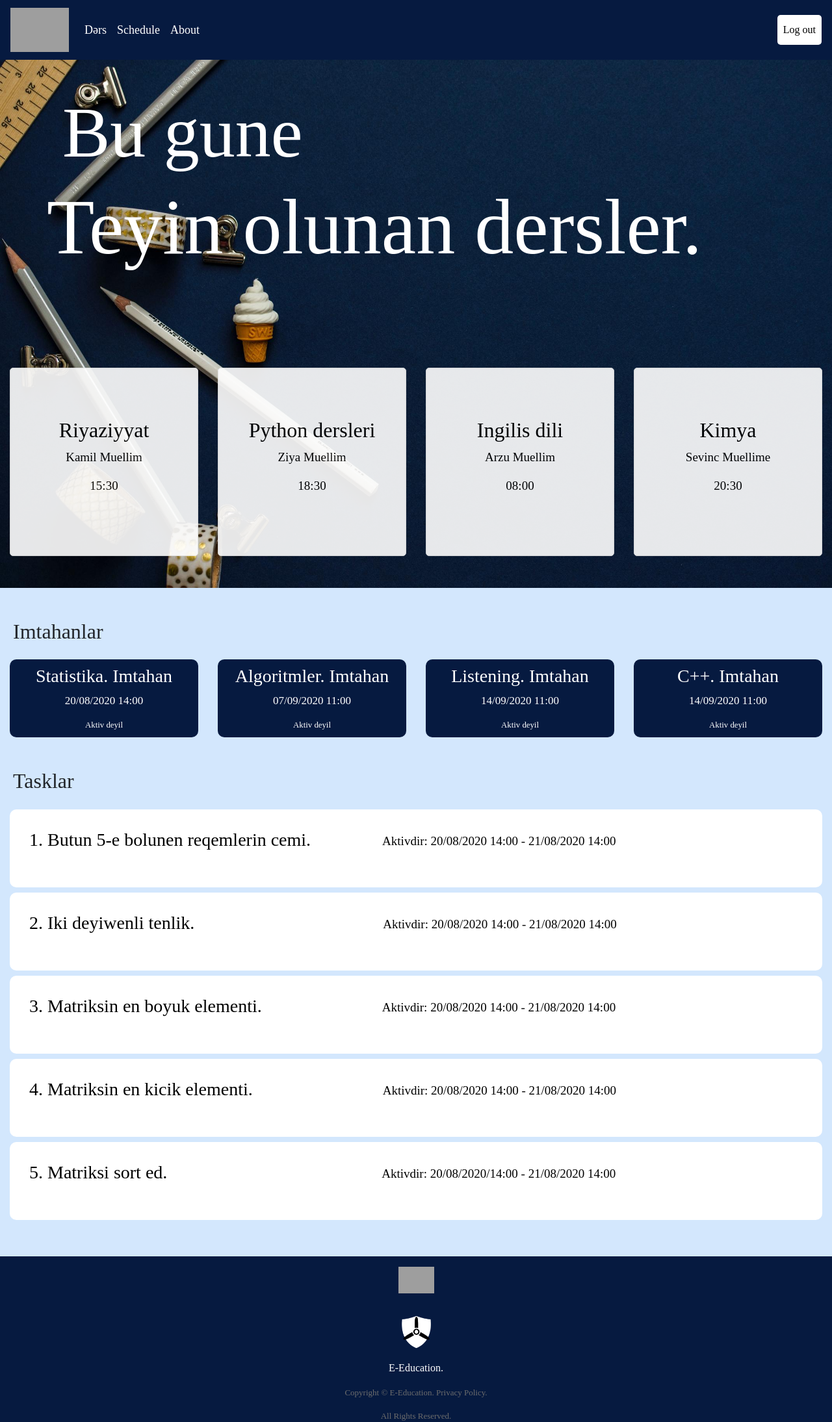
After one commit to muradddd/EduHack, a Python web app: template eduhack/templates/core/student.html in a window 1280 px wide. The commit adds this page. Shown: the whole page at 65% size. Run offline with Jinja, Linux system fonts and the light colour scheme; the template is opened without the code that fills it, so the values that code supplies are empty; some libraries are stand-ins or nearby versions; some web fonts are replaced; grey boxes are pictures that could not be loaded.

Commit message:
student & call

```diff
--- a/eduhack/auth/forms.py
+++ b/eduhack/auth/forms.py
@@ -8,7 +8,7 @@ from eduhack import db
 
 class LogInForm(FlaskForm):
     email = StringField('E-poçt', validators=[Length(5, 40), DataRequired()])
-    password = PasswordField('Şifrə', validators=[Length(min=8, max=40), DataRequired()])
+    password = PasswordField('Şifrə', validators=[Length(min=8, max=40)])
 
 
 class RegisterForm(FlaskForm):
--- a/eduhack/static/css/index.css
+++ b/eduhack/static/css/index.css
@@ -1,15 +1,18 @@
 body {
-    background-image: url(cover.png);
+    background-image: url(../images/cover.png);
     font-family: 'EB Garamond', serif;
 }
+
 .header {
     color: white;
     font-size: 120px;
 }
+
 .header-part-two {
     color: white;
     font-size: 130px;
 }
+
 .enter-button {
     width: 200px;
     height: 70px;
@@ -24,6 +27,7 @@ body {
     transition-delay: 0s;
     transition: transform .5s ease;
 }
+
 .enter-button:hover {
     opacity: 1;
     transform: scale(1.03);
--- /dev/null
+++ b/eduhack/static/css/student.css
@@ -0,0 +1,185 @@
+html {
+    scroll-behavior: smooth;
+}
+
+body {
+    font-family: 'EB Garamond', serif;
+    background-color: #d3e7fd;
+}
+
+.navbar {
+    background-color: #061A40 !important;
+    position: fixed;
+    width: 100%;
+    height: 92px;
+    z-index: 1;
+    top: 0;
+}
+
+.sticky {
+    position: fixed;
+    top: 0;
+    width: 100%;
+}
+
+.sticky+.content {
+    padding-top: 60px;
+}
+
+.nav-link {
+    color: white !important;
+}
+
+.subscribe-btn {
+    color: black !important;
+    background-color: white;
+    border-radius: 5px;
+    padding: 10px;
+}
+
+.logo {
+    width: 90px;
+}
+
+.header-container {
+    height: 815px;
+    background-image: url(../images/cover.png);
+}
+
+.header {
+    color: white;
+    font-size: 110px;
+}
+
+.header-part-two {
+    color: white;
+    font-size: 120px;
+}
+
+.programs-card {
+    color: black;
+    background-color: white;
+    border: 1px solid #E6E6E6;
+    border-radius: 5px;
+    height: 290px;
+    display: flex;
+    flex-direction: column;
+    justify-content: center;
+    opacity: 0.9;
+    transition: opacity 0.2s ease-in;
+    transition-property: opacity;
+    transition-duration: 0.2s;
+    transition-timing-function: ease-in;
+    transition-delay: 0s;
+    transition: transform .5s ease;
+}
+
+.programs-card-two {
+    color: white;
+    background-color: #061A40;
+    border-radius: 10px;
+    height: 120px;
+    display: flex;
+    flex-direction: column;
+    justify-content: center;
+    opacity: 1;
+    transition: opacity 0.2s ease-in;
+    transition-property: opacity;
+    transition-duration: 0.2s;
+    transition-timing-function: ease-in;
+    transition-delay: 0s;
+    transition: transform .5s ease;
+}
+
+.programs-card-three {
+    color: black;
+    background-color: white;
+    border: transparent;
+    border-radius: 10px;
+    height: 120px;
+    display: -webkit-box;
+    flex-direction: column;
+    justify-content: center;
+    opacity: 1;
+    transition: opacity 0.2s ease-in;
+    transition-property: opacity;
+    transition-duration: 0.2s;
+    transition-timing-function: ease-in;
+    transition-delay: 0s;
+    transition: transform .5s ease;
+}
+
+.programs-card:hover {
+    opacity: 1;
+    transform: scale(1.03);
+}
+
+.programs-card-two:hover {
+    opacity: 1;
+    transform: scale(1.03);
+}
+
+.programs-header {
+    margin-left: 20px;
+}
+
+.time {
+    font-size: 19px;
+}
+
+.t-time {
+    font-size: 17px;
+}
+
+.task-time {
+    padding-top: 35px;
+    font-size: 19px;
+}
+
+.task-names {
+    padding: 30px;
+}
+
+#s {
+    margin-left: 80px;
+}
+
+#ss {
+    margin-left: 260px;
+}
+
+#sss {
+    margin-left: 155px;
+}
+
+#ssss {
+    margin-left: 170px;
+}
+
+#sssss {
+    margin-left: 300px;
+}
+
+.final-container {
+    background-color: #061A40;
+    /* border-bottom: 1px solid #E6E6E6 !important; */
+}
+
+.footer-logo {
+    width: 55px;
+}
+
+.footer-header {
+    color: white;
+}
+
+.copyright {
+    color: rgb(108, 108, 108);
+    font-size: 13px;
+}
+
+.copyright-two {
+    color: rgb(108, 108, 108);
+    font-size: 13px;
+    margin-bottom: 0;
+}
--- a/eduhack/templates/auth/login.html
+++ b/eduhack/templates/auth/login.html
@@ -24,7 +24,9 @@
             <form action="" method="post">
                 {{form.csrf_token}}
                 <div class="form-group">
-                    {{form.email.label}}
+                    <!-- {{form.email.label}}
+                     -->
+                    <label for="">Username</label>
                     {{form.email(class_="form-control")}}
                     {% if form.email.errors %}
                     <li style="color:red;">{{ form.email.errors.0 }}</li>
--- /dev/null
+++ b/eduhack/templates/core/student.html
@@ -0,0 +1,182 @@
+{% extends 'base.html' %}
+
+{% block title %} Student Dashboard {% endblock %}
+
+{% block css %}
+<link rel="stylesheet" href="{{ url_for('static', filename='css/student.css') }}">
+{% endblock %}
+
+{% block navbar %}
+<nav class="navbar navbar-expand-lg navbar-light bg-light py-3">
+    <a class="navbar-brand" href="main.html"><img class="logo" src="{{ url_for('static', filename='images/logo.png') }}"
+            alt="logo"></a>
+    <button class="navbar-toggler" type="button" data-toggle="collapse" data-target="#navbarSupportedContent"
+        aria-controls="navbarSupportedContent" aria-expanded="false" aria-label="Toggle navigation">
+        <span class="navbar-toggler-icon"></span>
+    </button>
+
+    <div class="collapse navbar-collapse" id="navbarSupportedContent">
+        <ul class="navbar-nav mr-auto">
+            <li class="nav-item active">
+                <a class="nav-link" href="#community">Dərs<span class="sr-only">(current)</span></a>
+            </li>
+            <li class="nav-item active">
+                <a class="nav-link" href="#programs">Schedule<span class="sr-only">(current)</span></a>
+            </li>
+            <li class="nav-item active">
+                <a class="nav-link" href="#about">About<span class="sr-only">(current)</span></a>
+            </li>
+        </ul>
+        <ul class="navbar-nav ml-auto align-items-start mb-3 mb-lg-0">
+            <li class="nav-item active">
+                <a class="nav-link btn subscribe-btn" href="register-two.html">Log out<span
+                        class="sr-only">(current)</span></a>
+            </li>
+        </ul>
+    </div>
+</nav>
+{% endblock %}
+
+
+{% block content %}
+<div class="main">
+
+    <div class="header-container mb-5">
+        <h1 class="header pl-5 ml-5 pt-5">Bu gune</h1>
+        <h1 class="header-part-two pl-5 ml-4 mb-5 pb-5">Teyin olunan dersler.</h1>
+        <div class="programs-container mb-5 mt-5 pt-5" id="programs">
+            <!-- <h2 class="programs-header pb-3">Dersler</h2> -->
+            <div class="container-fluid text-center">
+                <div class="row">
+                    <div class="col-12 col-sm-3 col-lg-3 mb-4 mb-lg-0">
+                        <a href="/call">
+                            <div class="programs-card">
+                                <h2 class="programs-h4">Riyaziyyat</h2>
+                                <p class="time">Kamil Muellim</p>
+                                <p class="time">15:30</p>
+                                <!-- <h4 class="f-c-price">3000₼</h4> -->
+                            </div>
+                        </a>
+                    </div>
+                    <div class="col-12 col-sm-3 col-lg-3 mb-4 mb-lg-0">
+                        <div class="programs-card s">
+                            <h2 class="programs-h4">Python dersleri</h2>
+                            <p class="time">Ziya Muellim</p>
+                            <p class="time">18:30</p>
+                            <!-- <h4 class="f-c-price mt-1">2000₼</h4> -->
+                        </div>
+                    </div>
+                    <div class="col-12 col-sm-3 col-lg-3 mb-4 mb-lg-0">
+                        <div class="programs-card ss">
+                            <h2 class="programs-h4">Ingilis dili</h2>
+                            <p class="time">Arzu Muellim</p>
+                            <p class="time">08:00</p>
+                            <!-- <h4 class="f-c-price mt-1">1000₼</h4> -->
+                        </div>
+                    </div>
+                    <div class="col-12 col-sm-3 col-lg-3 mb-4 mb-lg-0">
+                        <div class="programs-card sss">
+                            <h2 class="programs-h4">Kimya</h2>
+                            <p class="time">Sevinc Muellime</p>
+                            <p class="time">20:30</p>
+                            <!-- <h4 class="f-c-price mt-1">1000₼</h4> -->
+                        </div>
+                    </div>
+                </div>
+            </div>
+        </div>
+    </div>
+
+
+
+    <div class="programs-container mt-3 mb-5" id="programs">
+        <h2 class="programs-header pb-3">Imtahanlar</h2>
+        <div class="container-fluid text-center">
+            <div class="row">
+                <div class="col-12 col-sm-3 col-lg-3 mb-4 mb-lg-0">
+                    <div class="programs-card-two">
+                        <h3 class="programs-h4">Statistika. Imtahan</h3>
+                        <p class="t-time">20/08/2020 14:00</p>
+                        <small class="f-c-small">Aktiv deyil</small>
+                        <!-- <h4 class="f-c-price">3000₼</h4> -->
+                    </div>
+                </div>
+                <div class="col-12 col-sm-3 col-lg-3 mb-4 mb-lg-0">
+                    <div class="programs-card-two">
+                        <h3 class="programs-h4">Algoritmler. Imtahan</h3>
+                        <p class="t-time">07/09/2020 11:00</p>
+                        <small class="f-c-small">Aktiv deyil</small>
+                        <!-- <h4 class="f-c-price mt-1">2000₼</h4> -->
+                    </div>
+                </div>
+                <div class="col-12 col-sm-3 col-lg-3 mb-4 mb-lg-0">
+                    <div class="programs-card-two">
+                        <h3 class="programs-h4">Listening. Imtahan</h3>
+                        <p class="t-time">14/09/2020 11:00</p>
+                        <small class="f-c-small">Aktiv deyil</small>
+                        <!-- <h4 class="f-c-price mt-1">1000₼</h4> -->
+                    </div>
+                </div>
+                <div class="col-12 col-sm-3 col-lg-3 mb-4 mb-lg-0">
+                    <div class="programs-card-two">
+                        <h3 class="programs-h4">C++. Imtahan</h3>
+                        <p class="t-time">14/09/2020 11:00</p>
+                        <small class="f-c-small">Aktiv deyil</small>
+                        <!-- <h4 class="f-c-price mt-1">1000₼</h4> -->
+                    </div>
+                </div>
+            </div>
+        </div>
+    </div>
+
+    <div class="programs-container mt-3 mb-5" id="programs">
+        <h2 class="programs-header pb-3">Tasklar</h2>
+        <div class="container-fluid">
+            <div class="row">
+                <div class="col-12 mb-4 mb-lg-2">
+                    <div class="programs-card-three">
+                        <h3 class="task-names">1. Butun 5-e bolunen reqemlerin cemi.</h3>
+                        <p class="task-time" id="s">Aktivdir: 20/08/2020 14:00 - 21/08/2020 14:00</p>
+                        <!-- <h4 class="f-c-price">3000₼</h4> -->
+                    </div>
+                </div>
+                <div class="col-12 mb-4 mb-lg-2">
+                    <div class="programs-card-three">
+                        <h3 class="task-names">2. Iki deyiwenli tenlik.</h3>
+                        <p class="task-time" id="ss">Aktivdir: 20/08/2020 14:00 - 21/08/2020 14:00</p>
+                        <!-- <h4 class="f-c-price mt-1">1000₼</h4> -->
+                    </div>
+                </div>
+                <div class="col-12 mb-4 mb-lg-2">
+                    <div class="programs-card-three">
+                        <h3 class="task-names">3. Matriksin en boyuk elementi.</h3>
+                        <p class="task-time" id="sss">Aktivdir: 20/08/2020 14:00 - 21/08/2020 14:00</p>
+                        <!-- <h4 class="f-c-price mt-1">2000₼</h4> -->
+                    </div>
+                </div>
+                <div class="col-12 mb-4 mb-lg-2">
+                    <div class="programs-card-three">
+                        <h3 class="task-names">4. Matriksin en kicik elementi.</h3>
+                        <p class="task-time" id="ssss">Aktivdir: 20/08/2020 14:00 - 21/08/2020 14:00</p>
+                        <!-- <h4 class="f-c-price mt-1">1000₼</h4> -->
+                    </div>
+                </div>
+                <div class="col-12 mb-4 mb-lg-2">
+                    <div class="programs-card-three">
+                        <h3 class="task-names">5. Matriksi sort ed.</h3>
+                        <p class="task-time" id="sssss">Aktivdir: 20/08/2020/14:00 - 21/08/2020 14:00</p>
+                        <!-- <h4 class="f-c-price mt-1">1000₼</h4> -->
+                    </div>
+                </div>
+            </div>
+        </div>
+    </div>
+
+    <div class="final-container text-center">
+        <div class="col-12">
+            <img src="mini-logo.png" alt="" class="footer-logo mt-3 mb-3">
+        </div>
+    </div>
+
+</div>
+{% endblock %}
--- a/eduhack/templates/core/teacher_lesson.html
+++ b/eduhack/templates/core/teacher_lesson.html
@@ -1,5 +1,5 @@
 {% extends "base.html" %}
-{% block title %} Lesson  {% endblock %}
+{% block title %} Lesson {% endblock %}
 {% block css %}
 <link rel="stylesheet" href="{{url_for('static', filename='css/teacher_les.css') }}">
 
@@ -21,7 +21,7 @@
                 <input class="form-group col-md-6" placeholder="Tarix" type="date">
               </dl>
               <div class="container">
-                      <button type ="submit" class="btn btn-danger">Dərsə başla</button>
+                <a href="/call" class="btn btn-danger">Dərsə başla</a>
 
               </div>
 
--- a/eduhack/templates/core/teacher_main.html
+++ b/eduhack/templates/core/teacher_main.html
@@ -7,7 +7,6 @@ Main
 
 {% endblock%}
 {% block content %}
-div class="main" >
 <div class="header-container mb-5">
     <div class="programs-container mb-5 mt-8 pt-5" id="programs">
         <!-- <h2 class="programs-header pb-3">Dersler</h2> -->
```
Also changed, not shown: _frontend/main.html (+5 -4 lines), eduhack/auth/controllers.py (+17 -8 lines), eduhack/core/controllers.py (+10 -0 lines), eduhack/static/css/call.css (added, +40 -0 lines), eduhack/static/css/teacher_main.css (+30 -13 lines), eduhack/static/js/chat.js (added, +48 -0 lines), eduhack/templates/core/books.html (+21 -12 lines), eduhack/templates/core/call.html (added, +106 -0 lines), eduhack/templates/includes/navbar.html (+4 -4 lines). Lines whose indentation alone changed are shown as unchanged.
